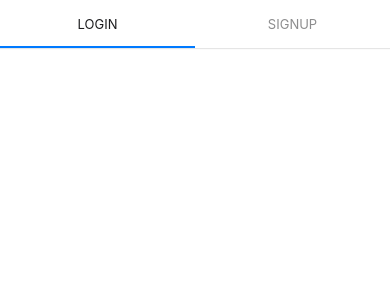
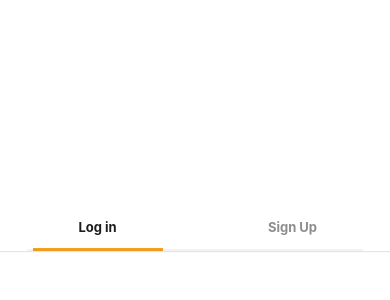
Before and after one commit to MuhammadRafeh/ECom, a React Native app: screen /Auth in a window 390 px wide. Shown: the top 300 px of the page. Built offline with nearby package versions, Linux system fonts and the light colour scheme.

Commit message:
Updated Files!

```diff
--- a/src/navigators/AuthNavigator/AuthTopTabNavigator/AuthTopTabNavigator.tsx
+++ b/src/navigators/AuthNavigator/AuthTopTabNavigator/AuthTopTabNavigator.tsx
@@ -1,16 +1,30 @@
 import React from 'react';
+import { View, Dimensions } from 'react-native';
 import { createMaterialTopTabNavigator } from '@react-navigation/material-top-tabs';
 import LoginScreen from '../../../screens/Auth/AuthNavigatorScreens/Login/LoginScreen';
 import SignupScreen from '../../../screens/Auth/AuthNavigatorScreens/Signup/SignupScreen';
+import constants from '../../../constants/constants';
+
+const { width } = Dimensions.get('window');
 
 const Tab = createMaterialTopTabNavigator();
 
 function AuthTopTabNavigator() {
     return (
-        <Tab.Navigator>
-            <Tab.Screen name="Login" component={LoginScreen} />
-            <Tab.Screen name="Signup" component={SignupScreen} />
-        </Tab.Navigator>
+        <>
+            <Tab.Navigator
+                initialLayout={{ width }}
+                screenOptions={{
+                    tabBarLabelStyle: { fontWeight: 'bold', textTransform: 'none' },
+                    tabBarStyle: { elevation: 0 },
+                    tabBarIndicatorStyle: { width: width / 3, backgroundColor: constants.primary, left: width / 12, height: 3 }
+                }}
+            >
+                <Tab.Screen name="Login" component={LoginScreen} options={{ title: 'Log in' }} />
+                <Tab.Screen name="Signup" component={SignupScreen} options={{ title: 'Sign Up' }} />
+            </Tab.Navigator>
+            <View style={{ position: 'absolute', height: 2, width: (width / 3 + width / 1.9), backgroundColor: 'grey', top: 46, alignSelf: 'center', opacity: 0.1 }} />
+        </>
     );
 }
 
--- a/src/screens/Auth/AuthNavigatorScreens/Login/LoginScreen.tsx
+++ b/src/screens/Auth/AuthNavigatorScreens/Login/LoginScreen.tsx
@@ -1,17 +1,10 @@
 import React from 'react';
 import { Text, View, StyleSheet } from 'react-native';
-import Constants from 'expo-constants';
-import { hP } from '../../../../functions/getDPFromPercent';
 
 const LoginScreen = (props: any) => {
     return (
         <View style={styles.screen}>
-            <View style={styles.firstPortion}>
 
-            </View>
-            <View style={styles.lastPortion}>
-
-            </View>
         </View>
     );
 }
@@ -21,13 +14,6 @@ export default LoginScreen;
 const styles = StyleSheet.create({
     screen: {
         flex: 1,
-        backgroundColor: '#fff',
-        paddingTop: Constants.statusBarHeight
-    },
-    firstPortion: {
-        height: hP('30')
-    },
-    lastPortion: {
-        height: hP('70')
+        backgroundColor: '#fff'
     }
 })
--- a/src/screens/Auth/AuthScreen.tsx
+++ b/src/screens/Auth/AuthScreen.tsx
@@ -1,19 +1,35 @@
 import React from 'react';
 import { Text, View, StyleSheet } from 'react-native';
+import Constants from 'expo-constants';
+import { hP } from '../../functions/getDPFromPercent';
 import AuthTopTabNavigator from '../../navigators/AuthNavigator/AuthTopTabNavigator/AuthTopTabNavigator';
+import constants from '../../constants/constants';
 
-const Auth = (props: any) => {
+const AuthScreen = (props: any) => {
     return (
         <View style={styles.screen}>
-            <AuthTopTabNavigator />
+            <View style={styles.firstPortion}>
+
+            </View>
+            <View style={styles.lastPortion}>
+                <AuthTopTabNavigator />
+            </View>
         </View>
     );
 }
 
-export default Auth;
+export default AuthScreen;
 
 const styles = StyleSheet.create({
     screen: {
-        flex: 1
+        flex: 1,
+        backgroundColor: constants.secondary,
+        paddingTop: Constants.statusBarHeight
+    },
+    firstPortion: {
+        height: hP('24')
+    },
+    lastPortion: {
+        height: hP('76')
     }
 })
--- a/src/screens/OnBoardingScreen.tsx
+++ b/src/screens/OnBoardingScreen.tsx
@@ -1,10 +1,10 @@
 import React, { useEffect } from 'react';
-import { Text, View, StyleSheet, Image } from 'react-native';
+import { View, StyleSheet, Image } from 'react-native';
 import colors from '../constants/constants';
 
 const OnBoarding = (props: any) => {
     useEffect(() => {
-        setTimeout(() => props.navigation.replace('Auth'), 1);
+        setTimeout(() => props.navigation.replace('Auth'), 2);
     }, [])
     return (
         <View style={styles.screen}>
```
